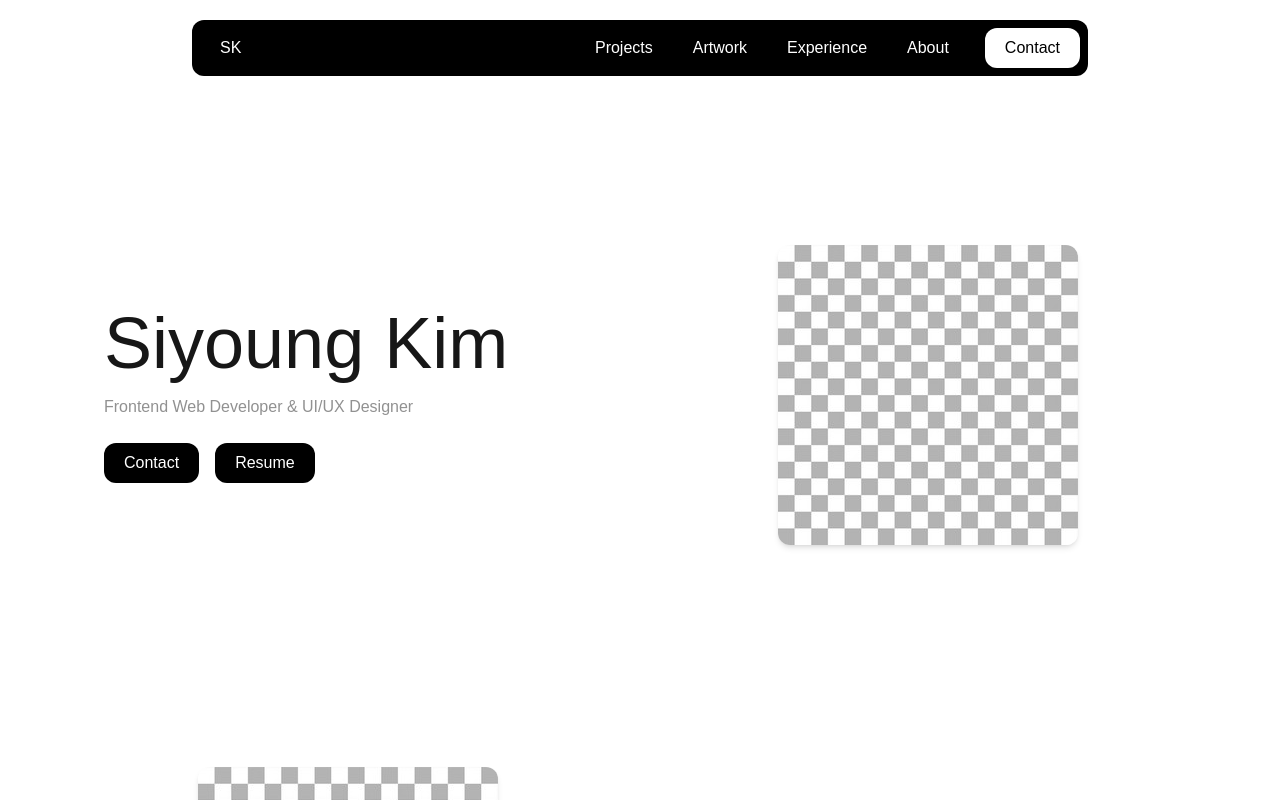
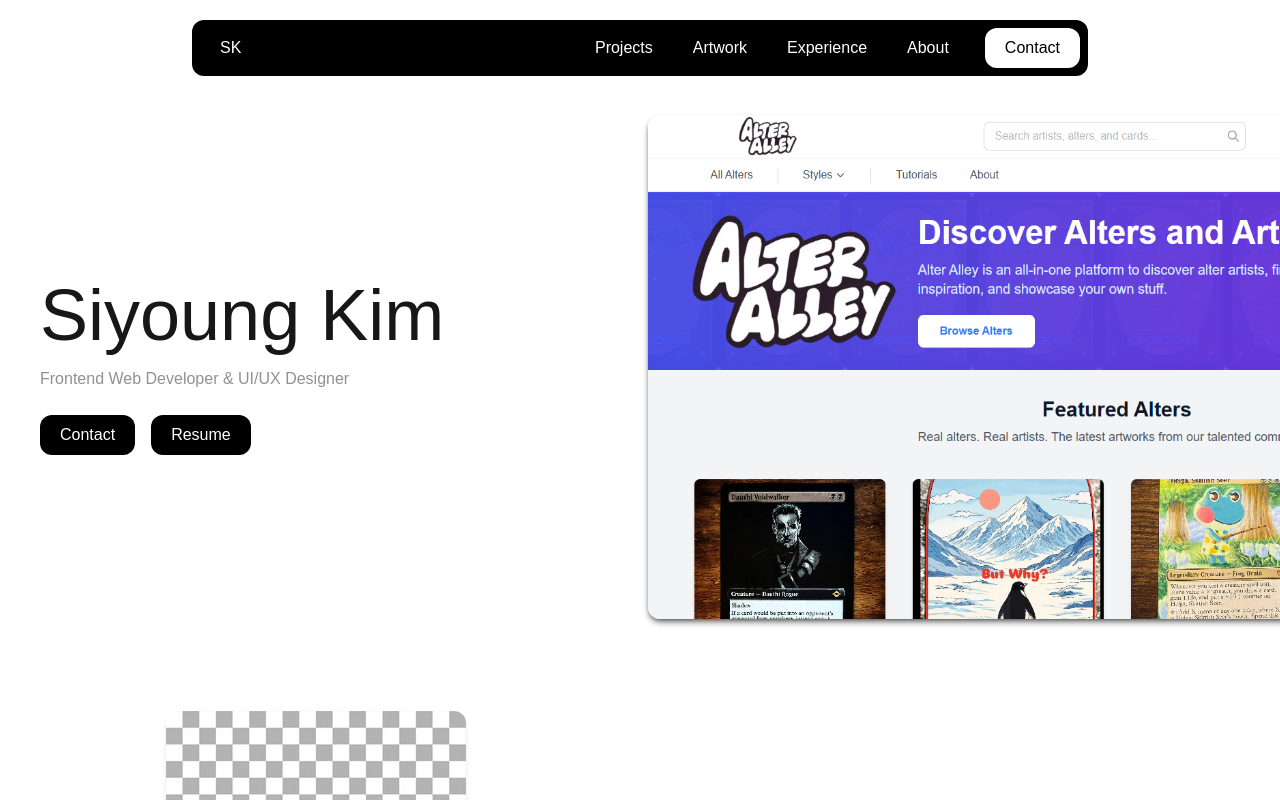
Before and after one commit to SiyoungK/portfolio, a Next.js app: page / in a window 1280 px wide. Shown: the top 800 px of the page. Built offline with nearby package versions, Linux system fonts and the light colour scheme; a web font is replaced by a local one.

Commit message:
Add Alter Alley image to HeroPage and position img for md+ displays

```diff
--- a/app/page.tsx
+++ b/app/page.tsx
@@ -6,7 +6,7 @@ import MediumCard from "@/components/MediumCard";
 
 export default function Home() {
   return (
-    <div className="md:max-w-[90%] mx-auto">
+    <div>
       {/* TODO: Nav */}
       <Navigation/>
       <main className="pt-16 md:pt-13.75">
--- a/components/HeroPage.tsx
+++ b/components/HeroPage.tsx
@@ -3,10 +3,11 @@ import BasicButton from "./BasicButton";
 
 export default function HeroPage() {
   return (
-    <section className="md:grid md:grid-cols-2 md:h-[85vh] max-w-400 mx-auto">
-      {/* Text Section */}
-      <div className="md:basis-1/2 md: my-auto">
-        <div className="text-center md:text-left py-10 md:p-10">
+    <section className="overflow-x-hidden">
+      {/* Text */}
+      <div className="max-w-400 md:grid md:grid-cols-2 md:h-180 md:max-h-[70vh] mx-auto ">
+        <div className="md:basis-1/2 md:my-auto">
+          <div className="text-center md:text-left py-10 md:p-10 wrap-break-word">
             <h1 className="text-7xl pb-4">Siyoung Kim</h1>
             <h3 className="pb-6">
               Frontend Web Developer & UI/UX Designer
@@ -17,14 +18,17 @@ export default function HeroPage() {
             </div>
           </div>
         </div>
-      <div className="flex justify-center md:basis-1/2 md:my-auto">
+        {/* Image */}
+        <div className="px-2 md:h-full flex justify-center md:justify-start md:basis-1/2 md:my-auto md:items-center md:overflow-x-hidden lg:overflow-visible">
+          <div className="relative w-[80%] md:w-auto md:h-[90%] aspect-video rounded-xl shadow-md/50 overflow-clip">
               <Image
               alt="Alter Alley, a website for artists to share alters of Magic the Gathering cards."
-            src="/alteralley-home.png"
-            className="rounded-xl object-cover shadow-md"
-            width={300}
-            height={300}
+              src="/AlterAlleyHome.png"
+              className="object-cover object-top-left"
+              fill
               />
+          </div>
+        </div>
       </div>
     </section>
   )
```
Also changed, not shown: public/AlterAlleyHome.png (added). Lines whose indentation alone changed are shown as unchanged.
